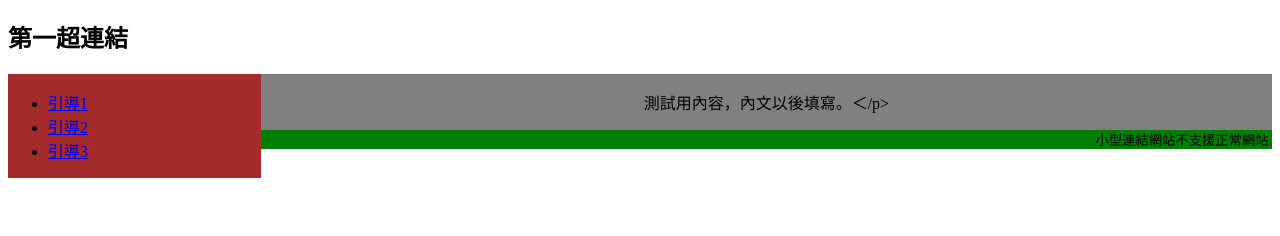
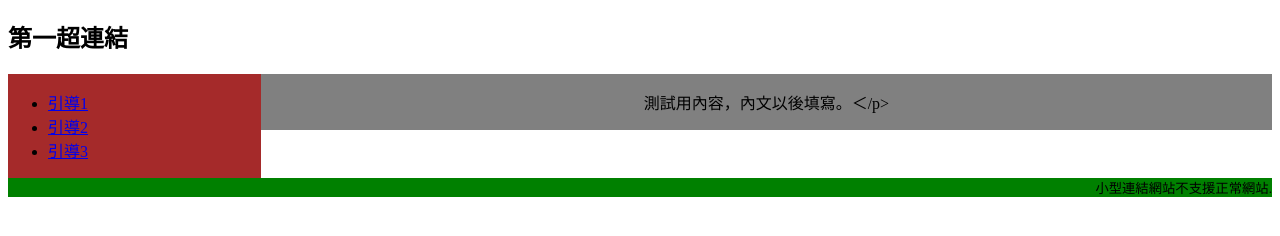
Before and after one commit to JerryYang1234/jerryyang1234.github.io, a plain HTML site: page homework/nav practice.html in a window 1280 px wide. Shown: the part 70-306 px from the top of the page. Drawn offline with Linux system fonts and the light colour scheme.

Commit message:
Update nav practice.html

```diff
--- a/homework/nav practice.html
+++ b/homework/nav practice.html
@@ -4,7 +4,7 @@
     <meta charset="utf-8">
     <title> 測試網頁預覽 </title>
     <style>
-      header,footer {display:block;background:green;text-align:right}
+      header,footer {display:block;background:green;clear:both;text-align:right}
       nav {display:block;float:left;background:brown;width:20%;height:70%;text-align:left}
       article {display:block;float:right;background:gray;width:80%;height:70%;text-align:center}
     </style>
```
